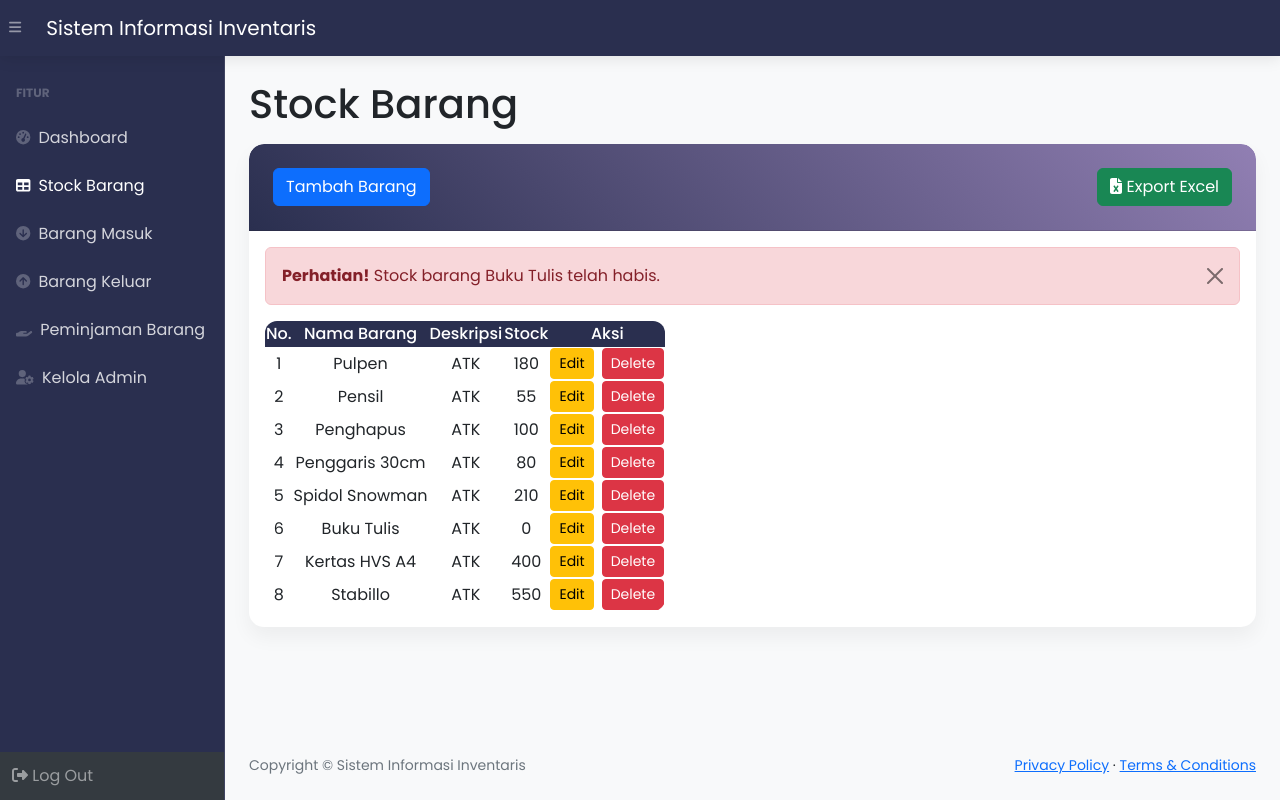
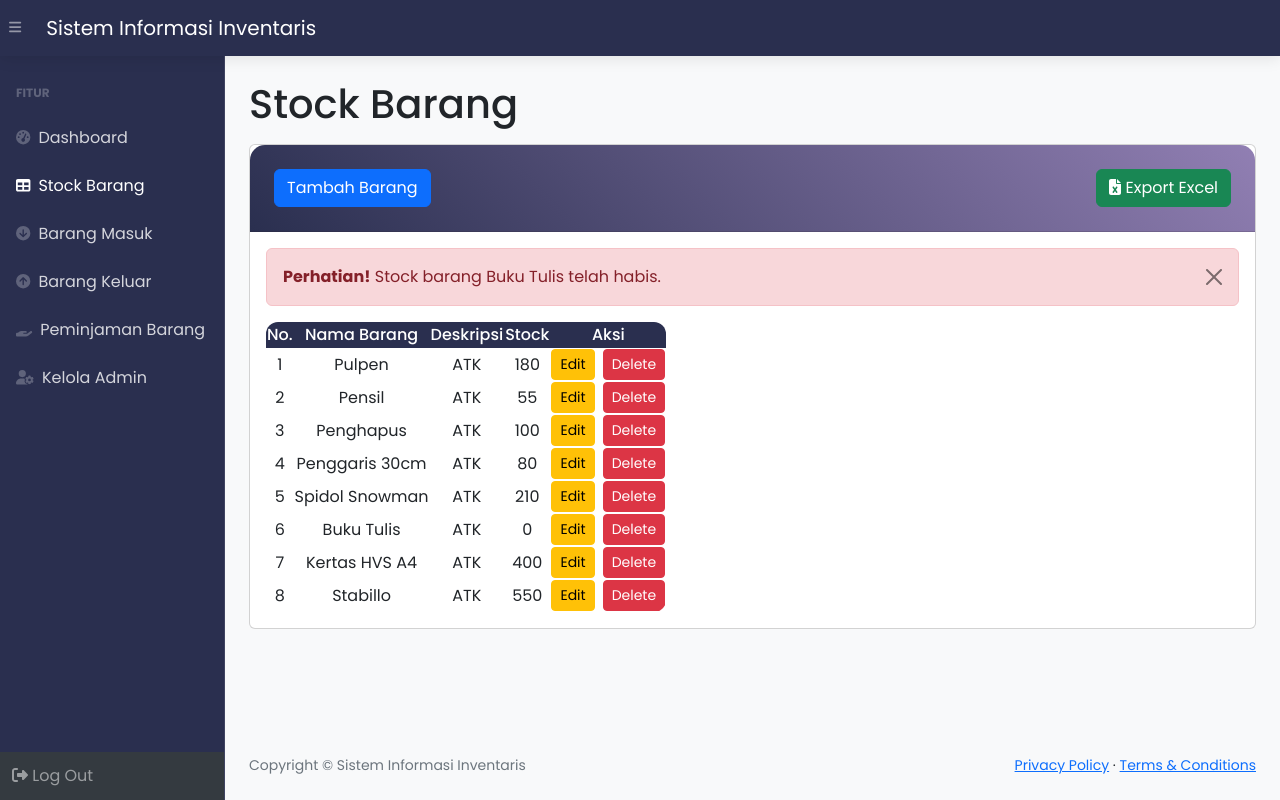
Before and after one commit to adityavirliano/tugas-akhir-siinventaris, a PHP site: page /stock.php in a window 1280 px wide. Run offline with PHP 8.4, Linux system fonts and the light colour scheme; a user stored in the database is signed in; data comes from the database, SQL or seed files in the repository; some libraries are stand-ins or nearby versions.

Commit message:
Update stock.php

```diff
--- a/SistemInformasiInventaris/stock.php
+++ b/SistemInformasiInventaris/stock.php
@@ -65,27 +65,13 @@ require 'cek.php';
     }
 
     /* Cards */
-    .card {
-        background: white;
-        /* Tambahkan ini */
-        border: none;
-        border-radius: 15px;
-        box-shadow: 0 10px 20px rgba(0, 0, 0, 0.05);
-        transition: transform 0.3s ease;
-        overflow: hidden;
-    }
 
-    .card:hover {
-        transform: translateY(-5px);
-    }
-
-    .card-header {
+  .card-header {
         background: linear-gradient(45deg, var(--primary), var(--secondary));
         color: white;
         border-radius: 15px 15px 0 0 !important;
         padding: 1.5rem;
     }
-
 
 
     /* Chart Containers */
```
